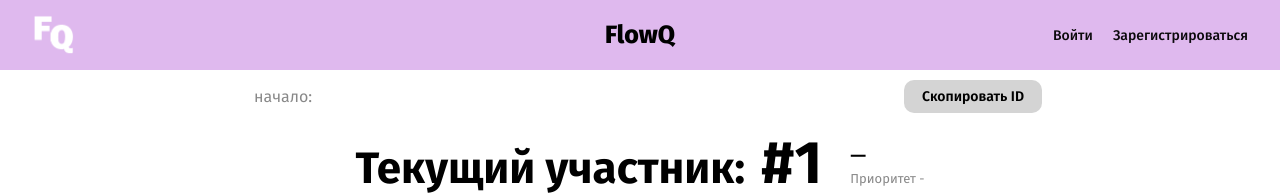
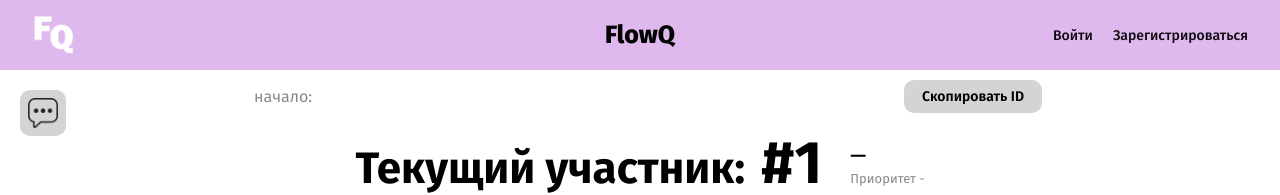
Before and after one commit to Lawliteee/FlowQ, a Vue app in the folder frontend/: page /admin/1 in a window 1280 px wide. Shown: the top 195 px of the page. Built offline with nearby package versions, Linux system fonts and the light colour scheme; no server answers.

Commit message:
feat: Добавлена кнопка чата на экранах очереди и администратора
(заглушка)

```diff
--- a/frontend/src/views/AdminView.vue
+++ b/frontend/src/views/AdminView.vue
@@ -1,5 +1,10 @@
 <template>
   <div class="admin-page">
+
+    <button class="chat-btn" title="Чат">
+      <img src="/icons/chat.png" alt="чат" width="30" height="30" />
+    </button>
+
     <!-- Верхняя панель -->
     <div class="queue-bar">
       <span class="queue-name">{{ queue.name }}</span>
@@ -135,7 +140,26 @@ async function finishQueue() {
   height: 100vh;
   max-height: 100vh;
   overflow: hidden;
+  position: relative;
 }
+
+.chat-btn {
+  position: fixed;
+  top: 90px;
+  left: 20px;
+  width: 46px;
+  height: 46px;
+  background: var(--panel);
+  border: none;
+  border-radius: 10px;
+  cursor: pointer;
+  display: flex;
+  align-items: center;
+  justify-content: center;
+  transition: background 0.20s;
+  z-index: 10;
+}
+.chat-btn:hover { background: #cfcfcf; }
 
 .queue-bar {
   display: flex;
--- a/frontend/src/views/QueueView.vue
+++ b/frontend/src/views/QueueView.vue
@@ -1,5 +1,10 @@
 <template>
   <div class="page-body">
+
+    <button class="chat-btn" title="Чат">
+      <img src="/icons/chat.png" alt="чат" width="30" height="30" />
+    </button>
+
     <button class="burger-btn" @click="openParticipants" title="Список участников">
       <img src="/icons/burger.png" alt="меню" width="22" height="22" />
     </button>
@@ -142,6 +147,25 @@ function onFinishedConfirm() {
   background: #cfcfcf;
 }
 
+.chat-btn {
+  position: absolute;
+  top: 0px;
+  left: 24px;
+  width: 46px;
+  height: 46px;
+  background: var(--panel);
+  border: none;
+  border-radius: 10px;
+  cursor: pointer;
+  display: flex;
+  align-items: center;
+  justify-content: center;
+  transition: background 0.20s;
+  flex-shrink: 0;
+}
+
+.chat-btn:hover { background: #cfcfcf; }
+
 /* --------------------------- */
 
 .queue-info {
```
Also changed, not shown: frontend/public/icons/chat.png (added).
